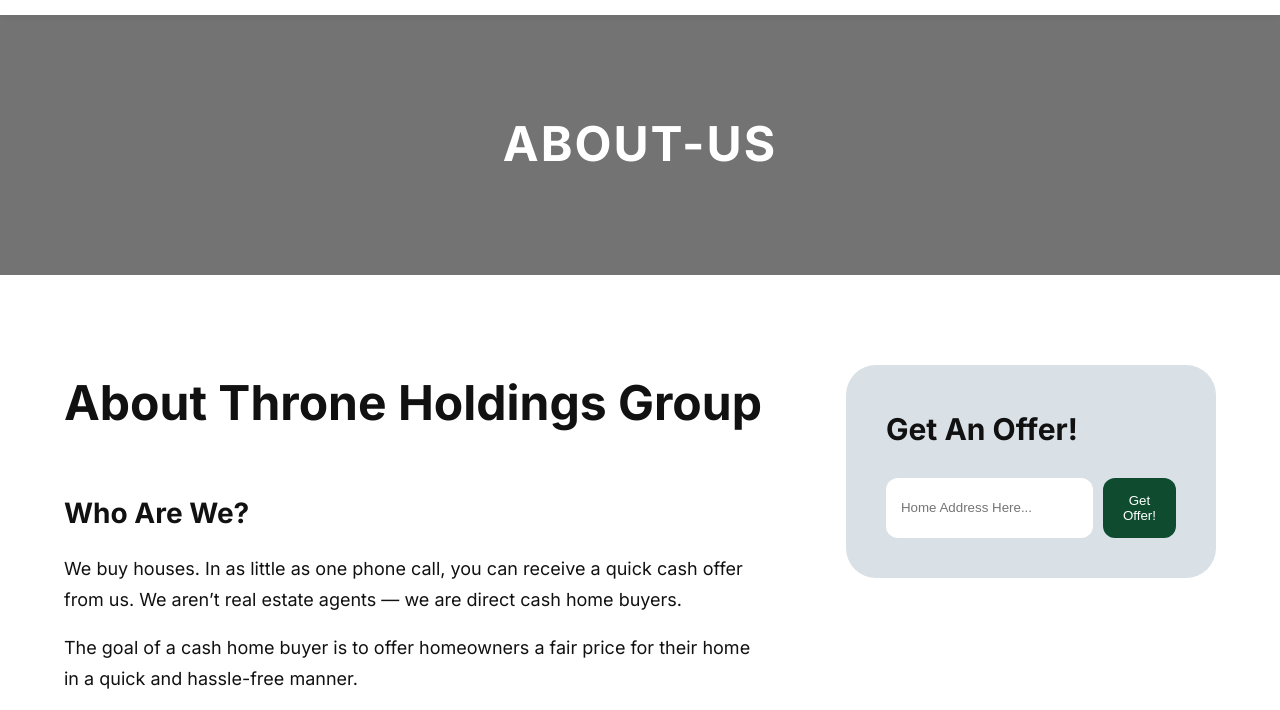
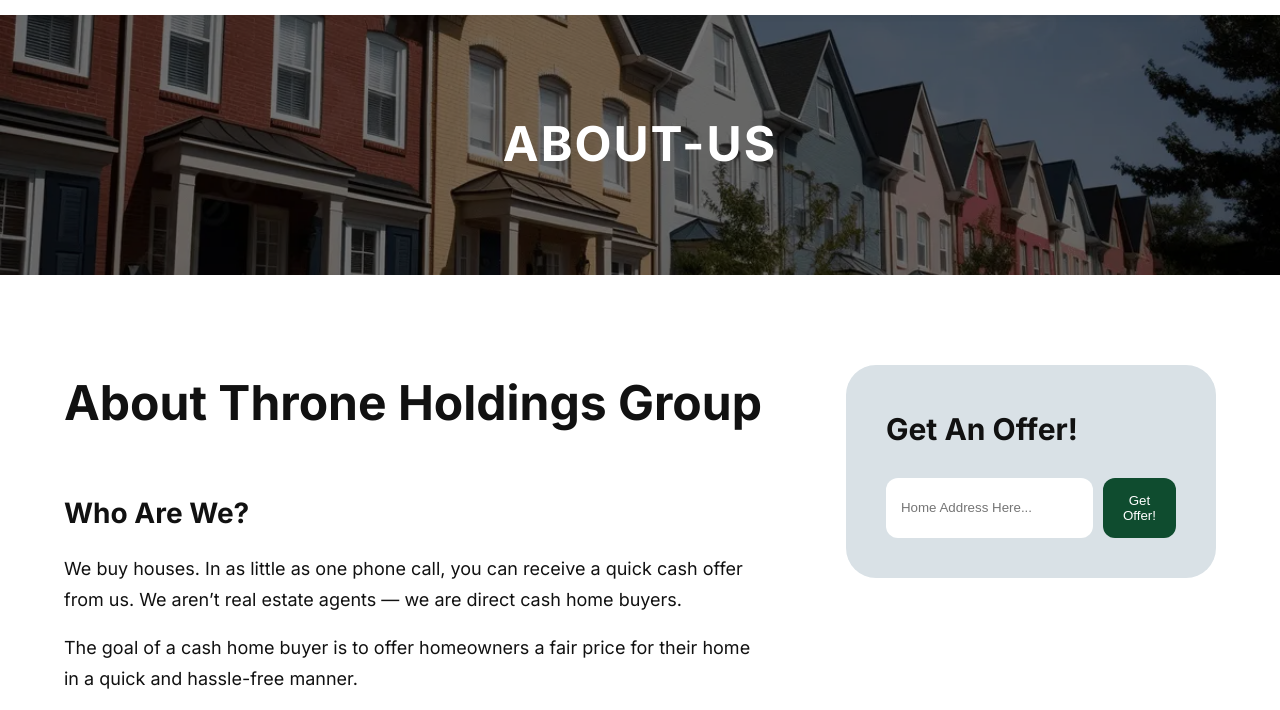
Before and after one commit to lukayanes/throneholdingsgroup, a plain HTML site: page about.html in a window 1280 px wide. Shown: the part 84-794 px from the top of the page. Drawn offline with Linux system fonts and the light colour scheme.

Commit message:
Update background image for about-hero section

```diff
--- a/styles.css
+++ b/styles.css
@@ -456,7 +456,7 @@ ABOUT HERO (MATCH SUMMIT)
 .about-hero{
   position:relative;
   height:260px;
-  background:url("house.jpg") center/cover no-repeat;
+  background:url("assets/hero.webp") center/cover no-repeat;
   display:flex;
   align-items:center;
   justify-content:center;
```
